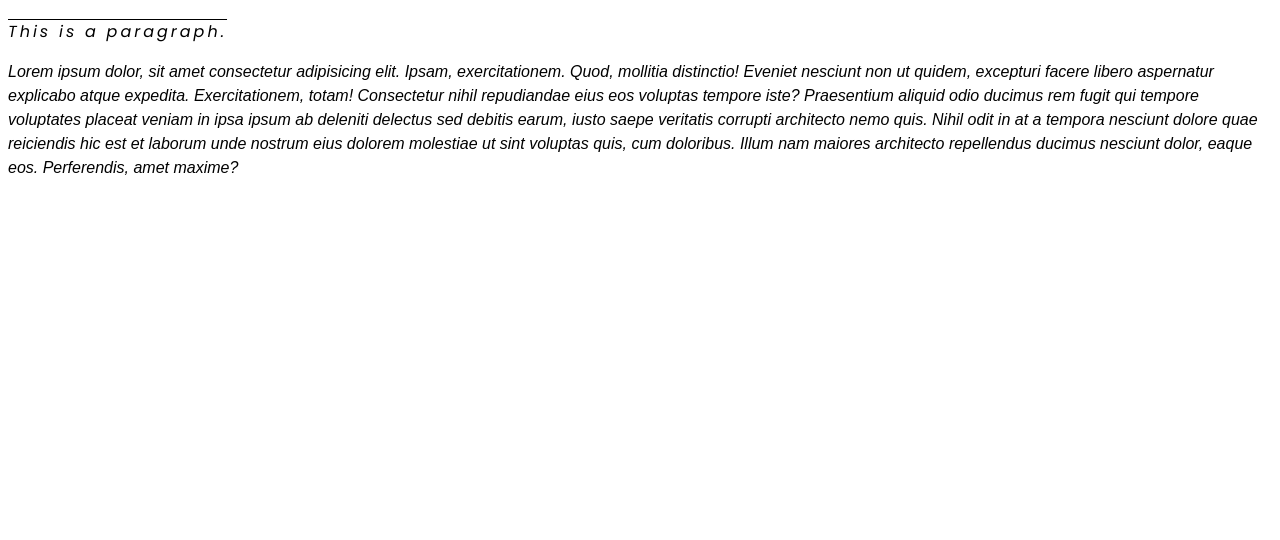
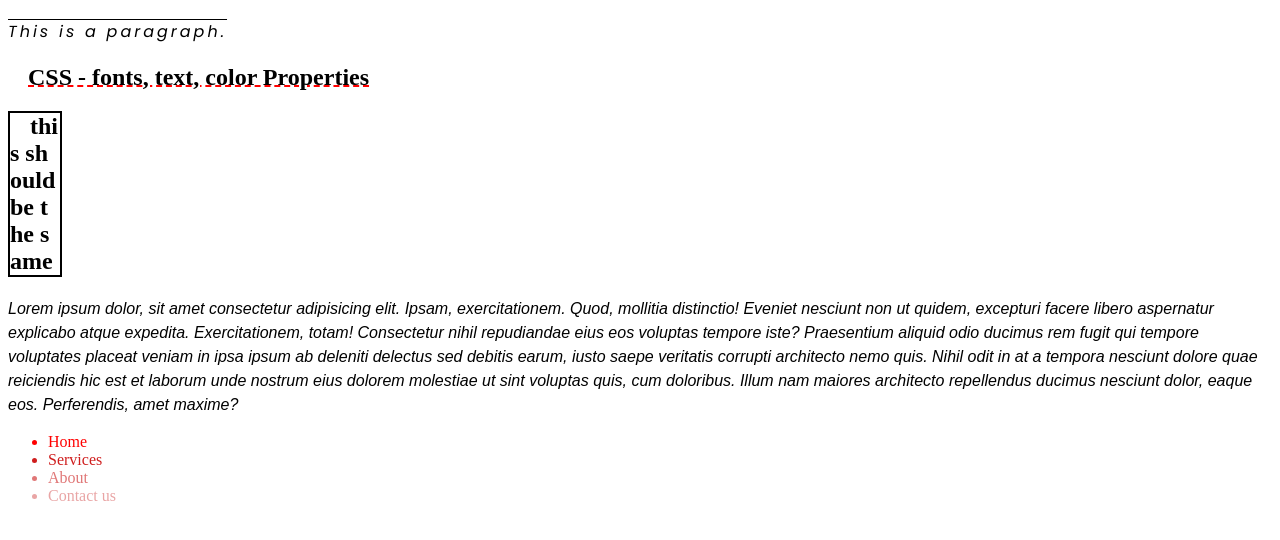
Before and after one commit to krishodh/web_course_CWH, a plain HTML site: page css_fonts_text_colProperties/index.html in a window 1280 px wide. Shown: the part 72-612 px from the top of the page. Drawn offline with Linux system fonts and the light colour scheme; a web font is replaced by a local one.

Commit message:
update index.html for improved structure and readability

```diff
--- a/css_fonts_text_colProperties/index.html
+++ b/css_fonts_text_colProperties/index.html
@@ -23,6 +23,33 @@
             line-height: 1.5;
             /* line-height 1.2 is default */
         }
+        h2 {
+            text-decoration: underline;
+            text-decoration-color: red;
+            text-decoration-thickness: 2px;
+            text-decoration-style: dashed;
+            text-indent: 20px;
+        }
+        .sim {
+            width: 50px;
+            text-overflow: ellipsis;
+            overflow: hidden;
+            word-break: break-all;
+            border: 2px solid black;
+            text-decoration: none;
+        }
+        .home {
+            color: red;
+        }
+        .service {
+            color: rgb(207, 29, 29);
+        }
+        .about {
+            color: rgba(221, 104, 104, 0.9);
+        }
+        .contact {
+            color: hsl(0, 60%, 78%);
+        }
     </style>
 </head>
 <body>
@@ -31,7 +58,17 @@
         <p class="text1">This is a paragraph.</p>
     </div>
     <span>
+        <h2>CSS - fonts, text, color Properties</h2>
+        <h2 class="sim">this should be the same</h2>
         <p class="text2">Lorem ipsum dolor, sit amet consectetur adipisicing elit. Ipsam, exercitationem. Quod, mollitia distinctio! Eveniet nesciunt non ut quidem, excepturi facere libero aspernatur explicabo atque expedita. Exercitationem, totam! Consectetur nihil repudiandae eius eos voluptas tempore iste? Praesentium aliquid odio ducimus rem fugit qui tempore voluptates placeat veniam in ipsa ipsum ab deleniti delectus sed debitis earum, iusto saepe veritatis corrupti architecto nemo quis. Nihil odit in at a tempora nesciunt dolore quae reiciendis hic est et laborum unde nostrum eius dolorem molestiae ut sint voluptas quis, cum doloribus. Illum nam maiores architecto repellendus ducimus nesciunt dolor, eaque eos. Perferendis, amet maxime?</p>
     </span>
+    <div class="app">
+        <ul>
+            <li class="home">Home</li>
+            <li class="service">Services</li>
+            <li class="about">About</li>
+            <li class="contact">Contact us</li>
+        </ul>
+    </div>
 </body>
 </html>
```
